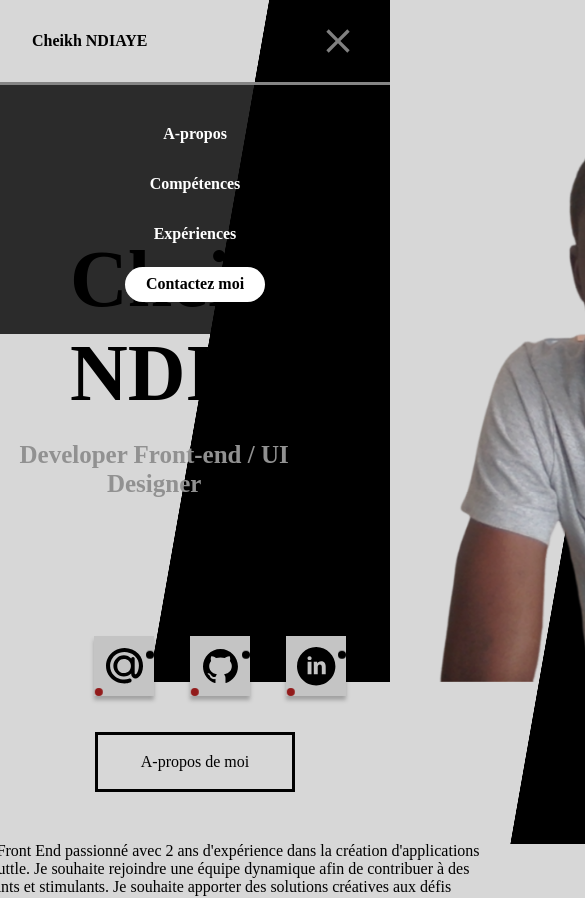
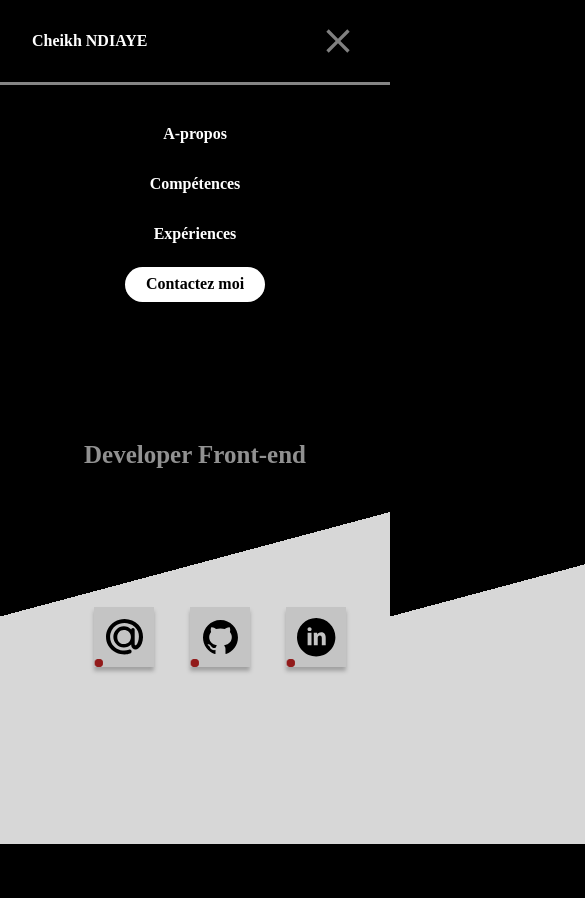
Before and after one commit to Cheik40/my-portfolio, a React (Vite) app: page / in a window 390 px wide. Shown: the top 898 px of the page, 585 px wide, since content can reach past the window. Built offline with nearby package versions, Linux system fonts and the light colour scheme.

Commit message:
responsive home

```diff
--- a/src/componants/headers/Header.module.css
+++ b/src/componants/headers/Header.module.css
@@ -2,7 +2,7 @@
     display: flex;
     align-items: center;
     justify-content: space-between;
-    z-index: 1000;
+    /* z-index: 1000; */
 }
 
 .logo {
@@ -32,6 +32,10 @@
         z-index: 1000;
     }
 
+    .logo {
+        color: #fff;
+    }
+
     .buttun {
         display: flex;
     }
--- a/src/componants/navbar/Navbar.module.css
+++ b/src/componants/navbar/Navbar.module.css
@@ -1,5 +1,5 @@
 .nav {
-    /* display: flex; */
+    display: flex;
     /* border: 1px solid rgb(21, 255, 0); */
     box-sizing: border-box;
     font-family: Montserrat;
--- a/src/index.css
+++ b/src/index.css
@@ -1,14 +1,19 @@
 * {
-    /* border: 1px solid red; */
     box-sizing: border-box;
     padding: 0;
     margin: 0;
-    /* background: #d7d7d7; */
-    /* background: linear-gradient(45deg, #ff5733 50%, #33c1ff 50%); */
 }
 
 body {
-    height: 100vh;
+    height: 100%;
     background: #d7d7d7;
     background-image: linear-gradient(-80deg, #000000 50%, #d7d7d7 50.1%);
 }
+
+@media only screen and (max-width: 1046px) {
+    body {
+        height: 100vh;
+        background: #d7d7d7;
+        background-image: linear-gradient(-15deg, #d7d7d7 35%, #000000 0%);
+    }
+}
--- a/src/pages/home/Home.module.css
+++ b/src/pages/home/Home.module.css
@@ -1,21 +1,19 @@
 .intro {
     display: flex;
     justify-content: space-between;
-    /* border: 1px solid red; */
     width: 100%;
     height: 100%;
+    /* background-image: linear-gradient(-80deg, #000000 50%, #d7d7d7 50.1%); */
+    z-index: 2000;
 }
 
 .introText {
     display: flex;
     flex-direction: column;
-    /* border: 1px solid red; */
 }
 
 .titleH1 {
     position: relative;
-    /* width: 532px;
-    height: 105px; */
     left: 70px;
     top: 150px;
     font-family: "Raleway";
@@ -27,15 +25,10 @@
     color: #000000;
     animation-duration: 5s;
     animation-name: slidein;
-    /* border: 1px solid red; */
 }
 
 .jobTitle {
-    /* Front-end Developer / UI Designer */
-
     position: relative;
-    /* width: 426px; */
-    /* height: 40px; */
     left: 0px;
     top: 170px;
     font-family: "Raleway";
@@ -52,7 +45,6 @@
     justify-content: center;
     position: relative;
     top: 300px;
-    /* border: 1px solid green; */
     left: 70px;
     width: 300px;
     height: 70px;
@@ -167,3 +159,59 @@
         transform: translate(0, 0);
     }
 }
+
+@media only screen and (max-width: 1046px) {
+    .intro {
+        display: block;
+        flex-direction: column;
+        justify-content: space-between;
+        width: 100%;
+        height: 100vh;
+        /* background-image: linear-gradient(-80deg, #000000 50%, #d7d7d7 50.1%); */
+        z-index: 2000;
+    }
+    .socialIcons a::before,
+    .socialIcons a::after {
+        content: "";
+        position: absolute;
+        width: 8px;
+        height: 8px;
+        background-color: #921b1b;
+        border-radius: 50%;
+        top: 0;
+        left: 0;
+        animation: moveAround 4s ease infinite;
+    }
+    .intro::before {
+        content: "";
+        width: 100%;
+        height: 100vh;
+        background-image: linear-gradient(-0deg, #000000 50%, #d7d7d7 50.1%);
+    }
+
+    .introText {
+        position: relative;
+
+        display: flex;
+        flex-direction: column;
+    }
+
+    .profileImage img {
+        display: none;
+        position: relative;
+        width: auto;
+        height: 600px;
+        margin: 0px 100px;
+        animation-duration: 5s;
+        animation-name: slidein;
+    }
+
+    .buttun {
+        display: flex;
+    }
+
+    .isOpen {
+        display: flex;
+        margin: 0 2em;
+    }
+}
--- a/src/pages/home/Home.tsx
+++ b/src/pages/home/Home.tsx
@@ -10,11 +10,8 @@ function Home() {
     return (
         <section className={styles.intro}>
             <div className={styles.introText}>
-                {/* <p>Hi, I am</p> */}
                 <h1 className={styles.titleH1}>Cheikh NDIAYE</h1>
-                <p className={styles.jobTitle}>
-                    Developer Front-end / UI Designer
-                </p>
+                <p className={styles.jobTitle}>Developer Front-end</p>
                 <div className={styles.socialIcons}>
                     <a href='mailto:djilyhoo@gmail.com'>
                         <img src={emailIcon} alt='Email' />
```
